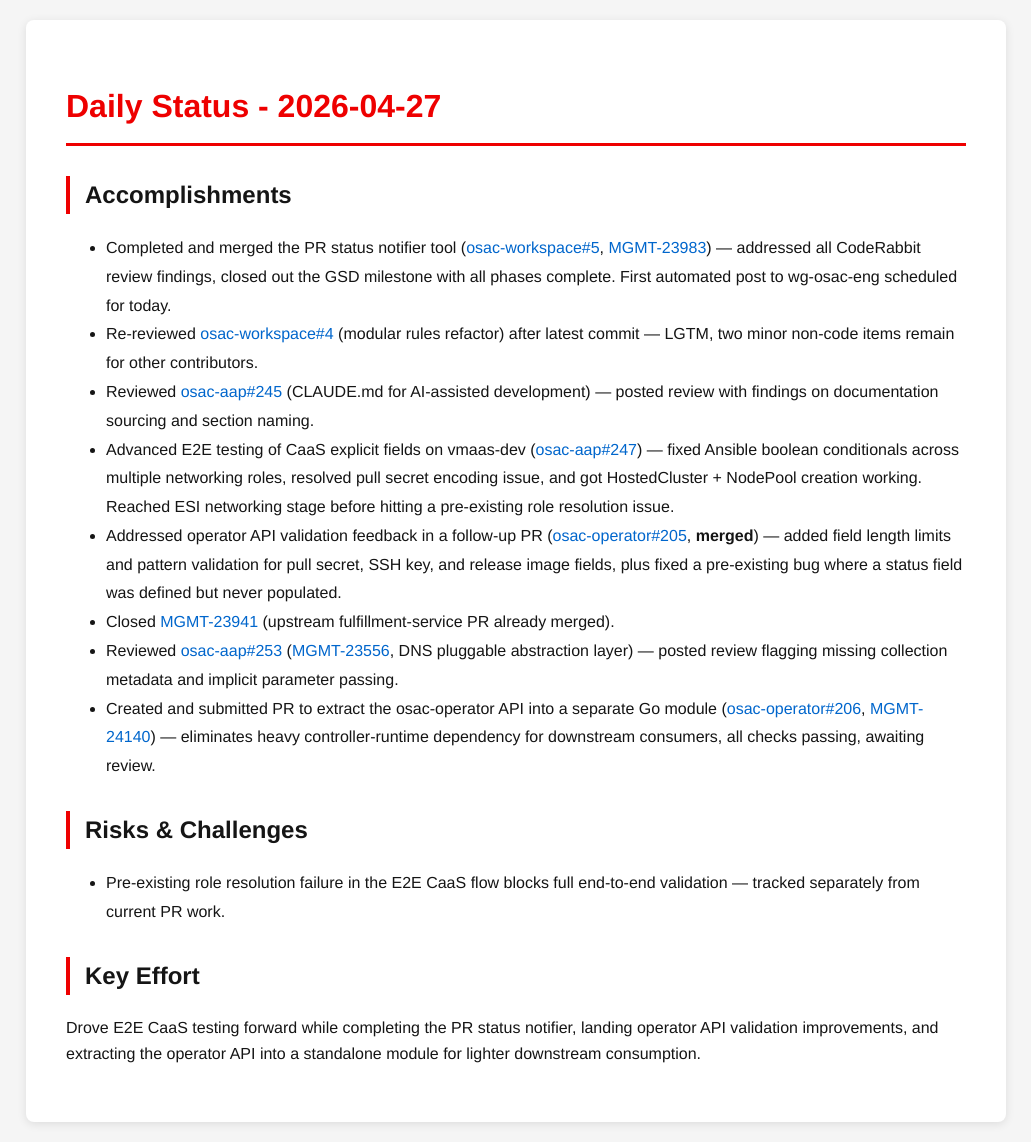
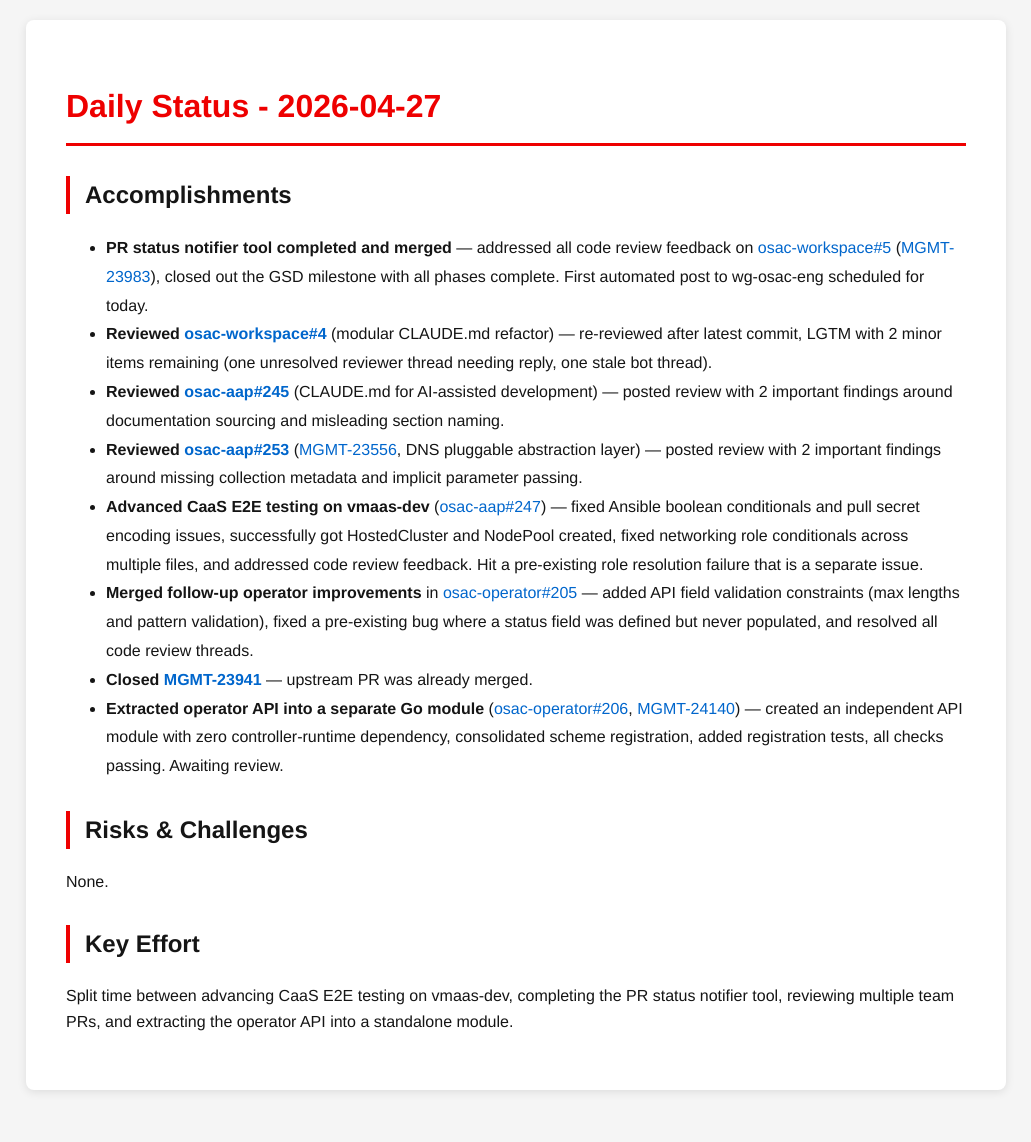
Before and after one commit to tzvatot/daily-status, a Jekyll site: the page built from 2026-04-27.md, in a window 1280 px wide. Shown: the whole page, without its empty margins (124-1155 px from the left). Built offline with Jekyll 4.4.1, drawn with Linux system fonts in a browser that asks for light colours; after the commit the page ends 1110 px from its top, so only the background shows below that.

Commit message:
Daily status update - 2026-04-27

```diff
--- a/2026-04-27.md
+++ b/2026-04-27.md
@@ -7,17 +7,20 @@ date: 2026-04-27
 # Daily Status - 2026-04-27
 
 ## Accomplishments
-- Completed and merged the PR status notifier tool ([osac-workspace#5](https://github.com/osac-project/osac-workspace/pull/5), [MGMT-23983](https://issues.redhat.com/browse/MGMT-23983)) — addressed all CodeRabbit review findings, closed out the GSD milestone with all phases complete. First automated post to wg-osac-eng scheduled for today.
-- Re-reviewed [osac-workspace#4](https://github.com/osac-project/osac-workspace/pull/4) (modular rules refactor) after latest commit — LGTM, two minor non-code items remain for other contributors.
-- Reviewed [osac-aap#245](https://github.com/osac-project/osac-aap/pull/245) (CLAUDE.md for AI-assisted development) — posted review with findings on documentation sourcing and section naming.
-- Advanced E2E testing of CaaS explicit fields on vmaas-dev ([osac-aap#247](https://github.com/osac-project/osac-aap/pull/247)) — fixed Ansible boolean conditionals across multiple networking roles, resolved pull secret encoding issue, and got HostedCluster + NodePool creation working. Reached ESI networking stage before hitting a pre-existing role resolution issue.
-- Addressed operator API validation feedback in a follow-up PR ([osac-operator#205](https://github.com/osac-project/osac-operator/pull/205), **merged**) — added field length limits and pattern validation for pull secret, SSH key, and release image fields, plus fixed a pre-existing bug where a status field was defined but never populated.
-- Closed [MGMT-23941](https://issues.redhat.com/browse/MGMT-23941) (upstream fulfillment-service PR already merged).
-- Reviewed [osac-aap#253](https://github.com/osac-project/osac-aap/pull/253) ([MGMT-23556](https://issues.redhat.com/browse/MGMT-23556), DNS pluggable abstraction layer) — posted review flagging missing collection metadata and implicit parameter passing.
-- Created and submitted PR to extract the osac-operator API into a separate Go module ([osac-operator#206](https://github.com/osac-project/osac-operator/pull/206), [MGMT-24140](https://issues.redhat.com/browse/MGMT-24140)) — eliminates heavy controller-runtime dependency for downstream consumers, all checks passing, awaiting review.
+
+- **PR status notifier tool completed and merged** — addressed all code review feedback on [osac-workspace#5](https://github.com/osac-project/osac-workspace/pull/5) ([MGMT-23983](https://issues.redhat.com/browse/MGMT-23983)), closed out the GSD milestone with all phases complete. First automated post to wg-osac-eng scheduled for today.
+- **Reviewed [osac-workspace#4](https://github.com/osac-project/osac-workspace/pull/4)** (modular CLAUDE.md refactor) — re-reviewed after latest commit, LGTM with 2 minor items remaining (one unresolved reviewer thread needing reply, one stale bot thread).
+- **Reviewed [osac-aap#245](https://github.com/osac-project/osac-aap/pull/245)** (CLAUDE.md for AI-assisted development) — posted review with 2 important findings around documentation sourcing and misleading section naming.
+- **Reviewed [osac-aap#253](https://github.com/osac-project/osac-aap/pull/253)** ([MGMT-23556](https://issues.redhat.com/browse/MGMT-23556), DNS pluggable abstraction layer) — posted review with 2 important findings around missing collection metadata and implicit parameter passing.
+- **Advanced CaaS E2E testing on vmaas-dev** ([osac-aap#247](https://github.com/osac-project/osac-aap/pull/247)) — fixed Ansible boolean conditionals and pull secret encoding issues, successfully got HostedCluster and NodePool created, fixed networking role conditionals across multiple files, and addressed code review feedback. Hit a pre-existing role resolution failure that is a separate issue.
+- **Merged follow-up operator improvements** in [osac-operator#205](https://github.com/osac-project/osac-operator/pull/205) — added API field validation constraints (max lengths and pattern validation), fixed a pre-existing bug where a status field was defined but never populated, and resolved all code review threads.
+- **Closed [MGMT-23941](https://issues.redhat.com/browse/MGMT-23941)** — upstream PR was already merged.
+- **Extracted operator API into a separate Go module** ([osac-operator#206](https://github.com/osac-project/osac-operator/pull/206), [MGMT-24140](https://issues.redhat.com/browse/MGMT-24140)) — created an independent API module with zero controller-runtime dependency, consolidated scheme registration, added registration tests, all checks passing. Awaiting review.
 
 ## Risks & Challenges
-- Pre-existing role resolution failure in the E2E CaaS flow blocks full end-to-end validation — tracked separately from current PR work.
+
+None.
 
 ## Key Effort
-Drove E2E CaaS testing forward while completing the PR status notifier, landing operator API validation improvements, and extracting the operator API into a standalone module for lighter downstream consumption.
+
+Split time between advancing CaaS E2E testing on vmaas-dev, completing the PR status notifier tool, reviewing multiple team PRs, and extracting the operator API into a standalone module.
```
